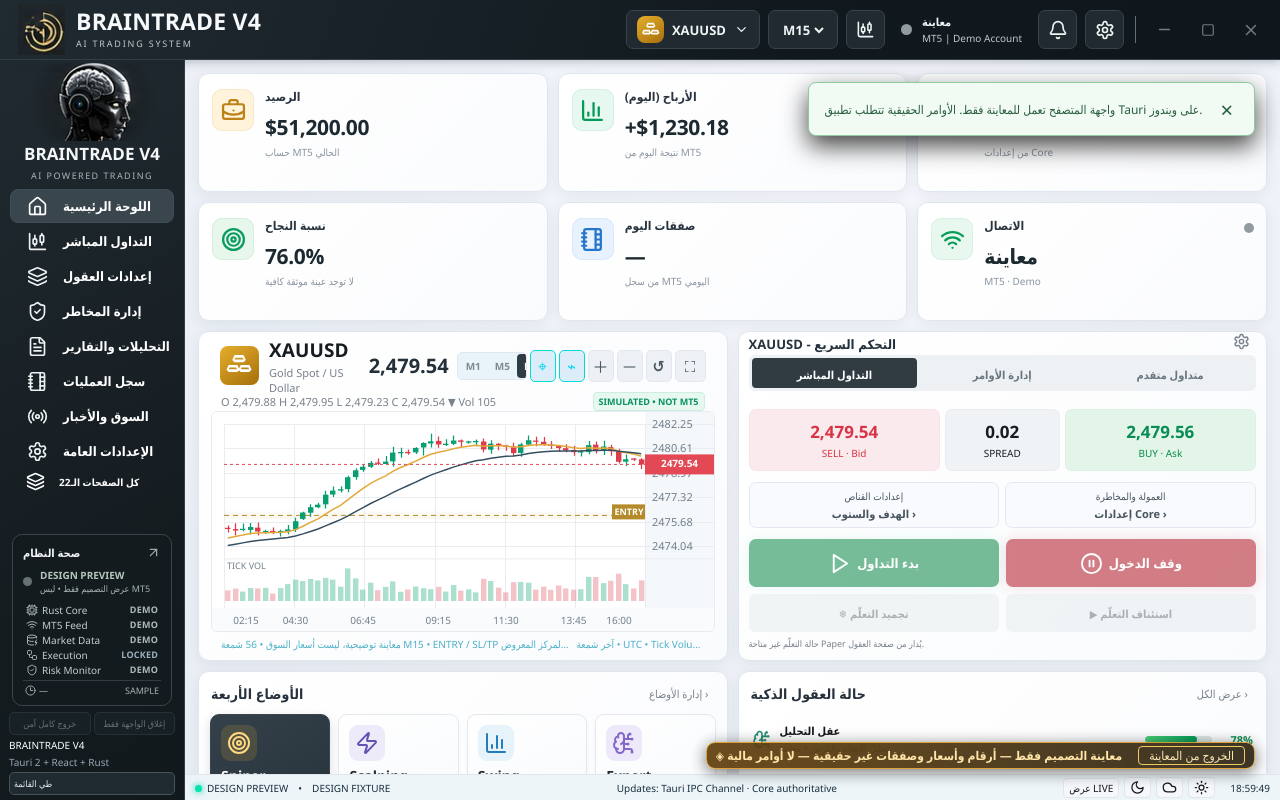
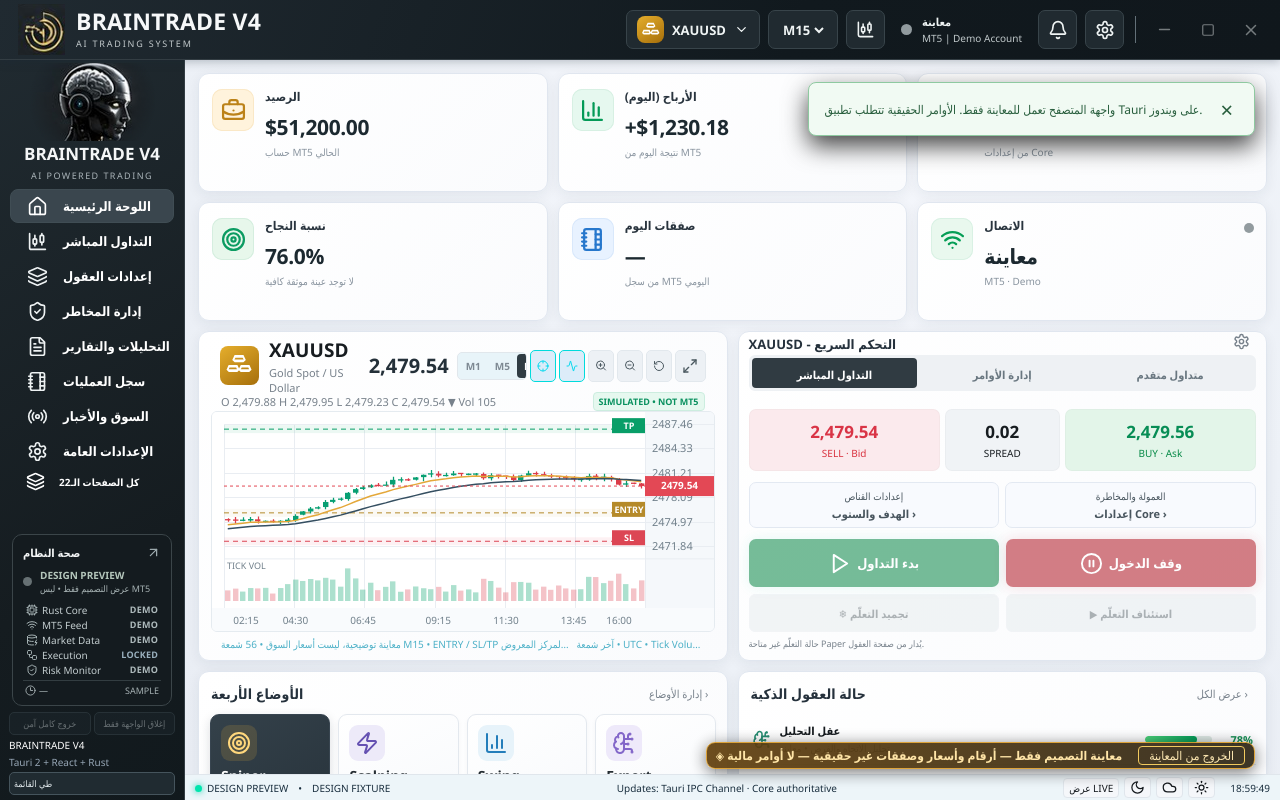
Before and after one commit to gngoongoog/V4, a React (Vite) app in the folder apps/terminal/: page / in a window 1280 px wide. Built offline with nearby package versions, Linux system fonts and the light colour scheme.

Commit message:
feat(chart): crisp Lucide toolbar, true non-passive wheel zoom and visible position price targets

```diff
--- a/apps/terminal/src/chart.tsx
+++ b/apps/terminal/src/chart.tsx
@@ -1,5 +1,6 @@
 import {useEffect,useMemo,useRef,useState} from 'react';
 import {GoldSymbol} from './gold-symbol';
+import {Crosshair,Activity,ZoomIn,ZoomOut,RotateCcw,Maximize2,Minimize2} from 'lucide-react';
 import type {Candle,Market,Position} from './types';
 import type {ChartFrameMeta} from './chart-history';
 import {num} from './format';
@@ -71,6 +72,19 @@ export default function TradingChart({market,symbol,quote,positions=[],frame:cur
   const close=(event:KeyboardEvent)=>{if(event.key==='Escape')setExpanded(false)};
   window.addEventListener('keydown',close);return()=>window.removeEventListener('keydown',close);
  },[expanded]);
+ // Browser wheel events may be passive under React. A native non-passive
+ // listener enables chart zoom without scrolling the entire application.
+ useEffect(()=>{
+  const el=canvas.current;if(!el)return;
+  const onWheel=(event:WheelEvent)=>{
+   if(all.length<3)return;
+   event.preventDefault();
+   if(event.shiftKey)setOffset(v=>clamp(v+(event.deltaY>0?5:-5),0,Math.max(0,all.length-12)));
+   else setBarsVisible(v=>clamp(v+(event.deltaY>0?8:-8),16,120));
+  };
+  el.addEventListener('wheel',onWheel,{passive:false});
+  return()=>el.removeEventListener('wheel',onWheel);
+ },[all.length]);
  useEffect(()=>{
   const el=canvas.current;if(!el)return;
   const ctx=el.getContext('2d');if(!ctx)return;
@@ -112,9 +126,15 @@ export default function TradingChart({market,symbol,quote,positions=[],frame:cur
    }
    const highC=Math.max(...chart.map(b=>b.high)),lowC=Math.min(...chart.map(b=>b.low));
    const baseRange=Math.max(.01,highC-lowC);
-   const nearby=[position?.price_open,position?.sl,position?.tp,priceQuote]
+   const levels=position?[position.price_open,position.sl,position.tp]
+    .filter((v):v is number=>Number.isFinite(v)&&v>0):[];
+   // Include SL/TP when they are at a sensible visible distance. A far-away
+   // target may not compress real candles into a one-pixel line.
+   const levelSpan=Math.max(highC,...levels)-Math.min(lowC,...levels);
+   const visibleLevels=levelSpan<=baseRange*2.5?levels:[];
+   const nearby=[...visibleLevels,priceQuote]
     .filter((v):v is number=>typeof v==='number'&&Number.isFinite(v)&&v>0&&
-     v>lowC-baseRange*.3&&v<highC+baseRange*.3);
+     v>lowC-baseRange*.8&&v<highC+baseRange*.8);
    const low=Math.min(lowC,...nearby)-baseRange*.095;
    const high=Math.max(highC,...nearby)+baseRange*.095;
    const y=(price:number)=>top+(high-price)/(high-low)*priceHeight;
@@ -230,18 +250,18 @@ export default function TradingChart({market,symbol,quote,positions=[],frame:cur
      aria-pressed={tf===frame} title={'MT5 '+tf.toUpperCase()+' • closed candles'}
      onClick={()=>setFrame(tf)}>{tf.toUpperCase()}</button>)}</div>
     <button type="button" className={'tool-button '+(crosshair?'tool-on':'')} title="Crosshair"
-     aria-pressed={crosshair} onClick={()=>setCrosshair(v=>!v)}>⌖</button>
+     aria-pressed={crosshair} onClick={()=>setCrosshair(v=>!v)}><Crosshair size={16}/></button>
     <button type="button" className={'tool-button '+(averages?'tool-on':'')} title="EMA 9 / EMA 21"
-     aria-pressed={averages} onClick={()=>setAverages(v=>!v)}>⌁</button>
+     aria-pressed={averages} onClick={()=>setAverages(v=>!v)}><Activity size={16}/></button>
     <button type="button" className="tool-button" title="تكبير الشموع" aria-label="تكبير الشموع"
-     onClick={()=>setBarsVisible(v=>clamp(v-12,16,120))}>＋</button>
+     onClick={()=>setBarsVisible(v=>clamp(v-12,16,120))}><ZoomIn size={17}/></button>
     <button type="button" className="tool-button" title="تصغير الشموع" aria-label="تصغير الشموع"
-     onClick={()=>setBarsVisible(v=>clamp(v+12,16,120))}>－</button>
+     onClick={()=>setBarsVisible(v=>clamp(v+12,16,120))}><ZoomOut size={17}/></button>
     <button type="button" className="tool-button" title="العودة لأحدث شمعة" aria-label="العودة لأحدث شمعة"
-     onClick={resetView}>↺</button>
+     onClick={resetView}><RotateCcw size={16}/></button>
     <button type="button" className="tool-button wide" aria-label={expanded?'استعادة حجم الشارت':'تكبير الشارت'}
      aria-pressed={expanded} title={expanded?'استعادة حجم الشارت':'تكبير الشارت'}
-     onClick={()=>setExpanded(v=>!v)}>⛶</button>
+     onClick={()=>setExpanded(v=>!v)}>{expanded?<Minimize2 size={16}/>:<Maximize2 size={16}/>}</button>
    </div>
   </div>
   <div className="ohlc-line">{highlighted?
@@ -253,12 +273,6 @@ export default function TradingChart({market,symbol,quote,positions=[],frame:cur
   <div className="chart-frame">
    <canvas aria-label={'MT5 '+symbol+' '+frame+' candlestick chart'} title={'MT5 OHLC '+frame.toUpperCase()} ref={canvas}
     onDoubleClick={resetView}
-    onWheel={e=>{
-     if(!ready)return;
-     e.preventDefault();
-     if(e.shiftKey){setOffset(v=>clamp(v+(e.deltaY>0?5:-5),0,Math.max(0,all.length-12)))}
-     else setBarsVisible(v=>clamp(v+(e.deltaY>0?8:-8),16,120));
-    }}
     onPointerDown={e=>{
      if(e.button!==0||!ready)return;
      drag.current={x:e.clientX,offset,step:Math.max(2,(e.currentTarget.clientWidth-81)/chart.length)};
```
